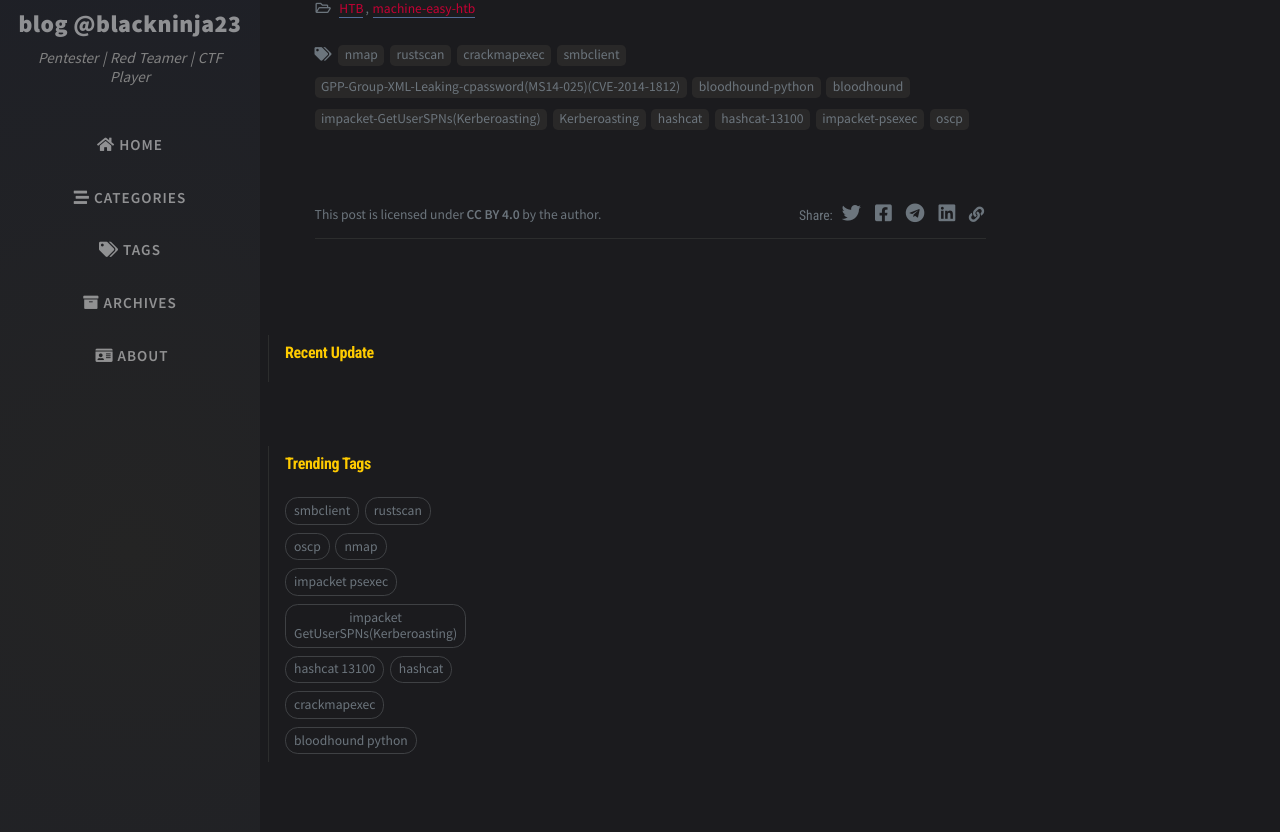
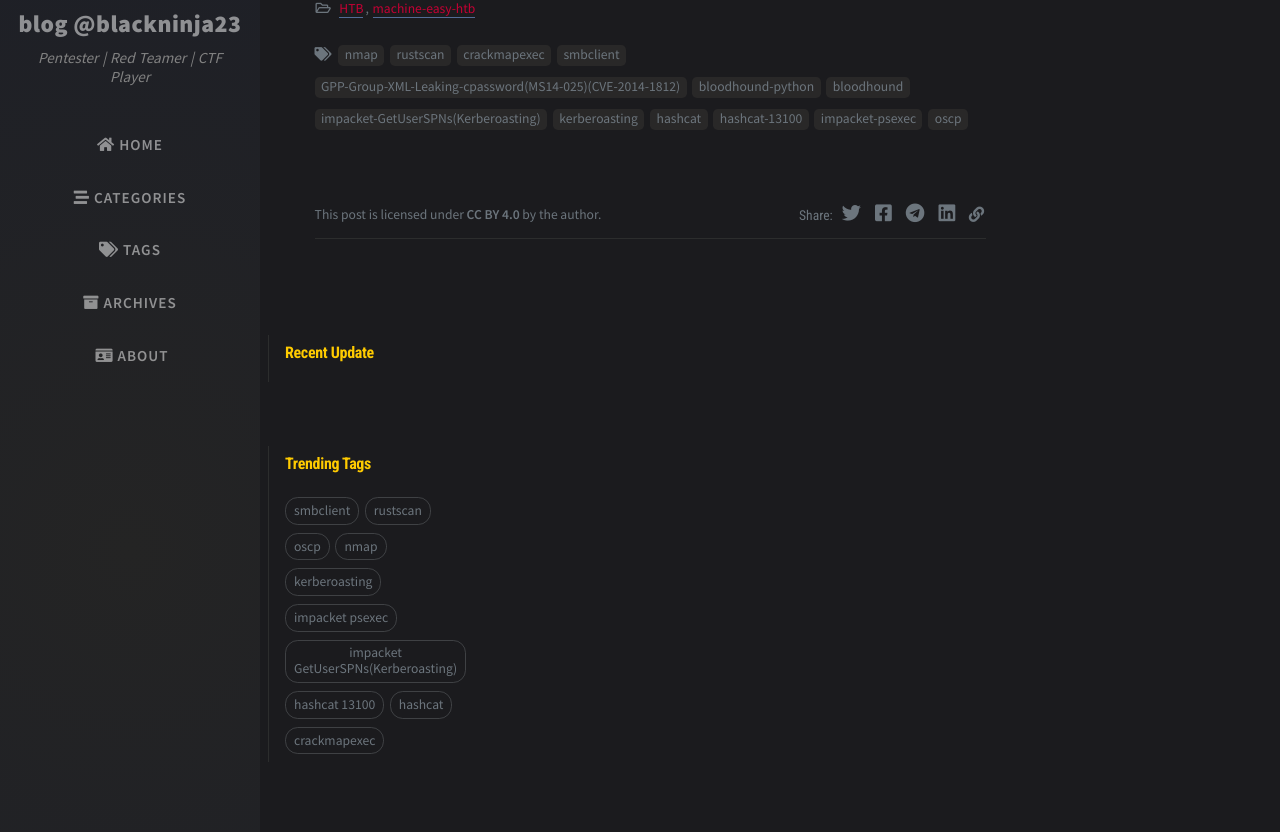
Before and after one commit to blackninja23/blackninja23.github.io, a Jekyll site: the page built from _posts/HTB/easy/Active/2021-07-19-Active-HTB.md, in a window 1280 px wide and 1400 px high, scrolled down 7829 px. Shown: the part 150-982 px from the top of the window. Built offline with Jekyll 4.4.1, drawn with Linux system fonts in a browser that asks for light colours; nearby versions of some CDN libraries; comment, search, counter and statistics services are not loaded.

Commit message:
Update 2021-07-19-Active-HTB.md

```diff
--- a/_posts/HTB/easy/Active/2021-07-19-Active-HTB.md
+++ b/_posts/HTB/easy/Active/2021-07-19-Active-HTB.md
@@ -3,7 +3,7 @@
 title: "Active"
 date: 2021-07-19
 categories: [HTB, machine-easy-htb]
-tags: [nmap, rustscan, crackmapexec, smbclient, GPP-Group-XML-Leaking-cpassword(MS14-025)(CVE-2014-1812), bloodhound-python, bloodhound, impacket-GetUserSPNs(Kerberoasting), Kerberoasting, hashcat, hashcat-13100, impacket-psexec, oscp]
+tags: [nmap, rustscan, crackmapexec, smbclient, GPP-Group-XML-Leaking-cpassword(MS14-025)(CVE-2014-1812), bloodhound-python, bloodhound, impacket-GetUserSPNs(Kerberoasting), kerberoasting, hashcat, hashcat-13100, impacket-psexec, oscp]
 image: /assets/img/HTB/easy/Active/Active.png
 ---
 - Starting by scanning for ports
```
